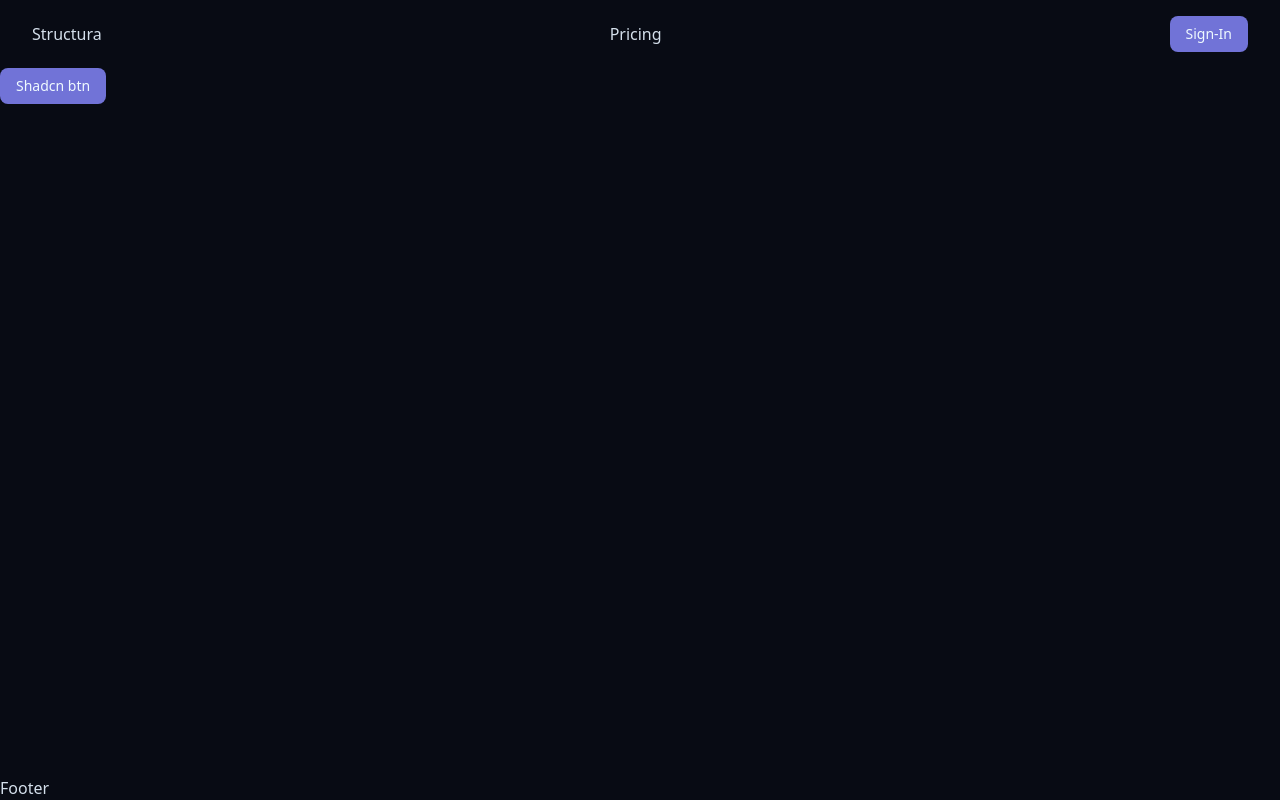
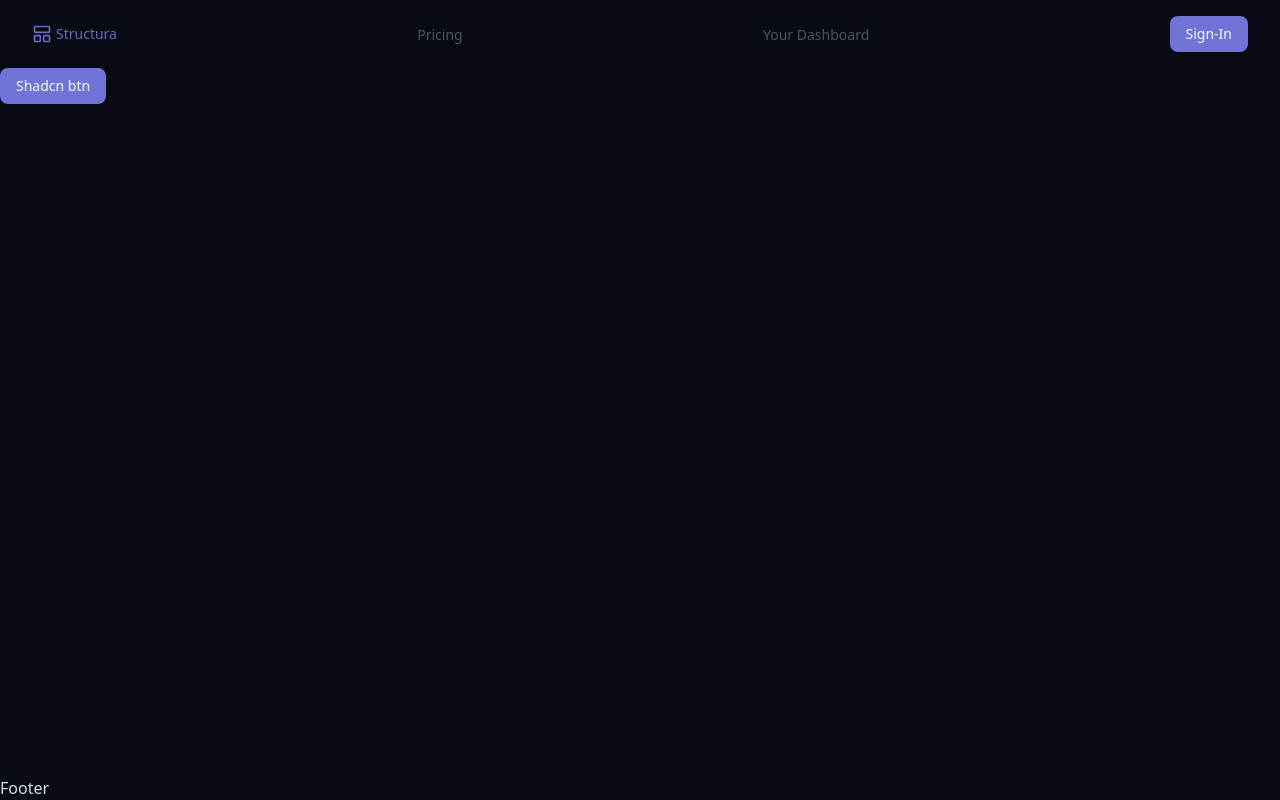
Before and after one commit to sanskriti2005/structura, a Next.js app: page / in a window 1280 px wide. Built offline with nearby package versions, Linux system fonts and the light colour scheme.

Commit message:
styled the navbar

```diff
--- a/src/components/common/Header.tsx
+++ b/src/components/common/Header.tsx
@@ -1,14 +1,37 @@
 import Link from "next/link";
-import { Button } from '@/components/ui/button';
+import { Button } from "@/components/ui/button";
+import { LayoutPanelTop } from "lucide-react";
+import NavLink from "./nav-link";
 
 export default function Header() {
+  const isLoggedIn = false;
   return (
     <nav className="container flex items-center justify-between py-4 px-4 lg:px-8  mx-auto">
-            <div><Link href='/'>Structura</Link></div>
-            <div><Link href="/#pricing">Pricing</Link></div>
       <div>
+        <NavLink href="/" className="flex flex-row gap-1 items-center">
+          <LayoutPanelTop className="h-5 w-5 hover:rotate-12 tranform transition duration-300 ease-in-out" />
+          Structura
+        </NavLink>
+      </div>
+      <div>
+        <NavLink href="/pricing">Pricing</NavLink>
+      </div>
+      {/* Should I make this a protectde route or should I make this route available selectively based on Login or not? */}
+      {/* TODO: Make the decision above */}
+      <div>
+        <NavLink href="/dashboard">Your Dashboard</NavLink>
+      </div>
+      {isLoggedIn ? (
+        <div className="flex gap-2 items-center">
+          <NavLink href="/structure">Deconstruct</NavLink>
+          <div>Pro</div>
+          <Button>Sign out</Button>
+        </div>
+      ) : (
+        <div className="hidden sm:block">
           <Button>Sign-In</Button>
         </div>
+      )}
     </nav>
   );
 }
--- /dev/null
+++ b/src/components/common/nav-link.tsx
@@ -0,0 +1,30 @@
+"use client";
+
+import { cn } from "@/lib/utils";
+import Link from "next/link";
+import { usePathname } from "next/navigation";
+
+export default function NavLink({
+  children,
+  href,
+  className,
+}: {
+  href: string;
+  children: React.ReactNode;
+  className?: string;
+}) {
+  const pathname = usePathname();
+  const isActive = pathname === href || (href !== "/" && pathname.startsWith(href));
+  return (
+    <Link
+      href={href}
+      className={cn(
+        "transition-colors sm:text-sm md:text-sm duration-200 text-gray-600 hover:text-[#686ac7]",
+        className,
+        isActive && "text-[#686ac7]"
+      )}
+    >
+      {children}
+    </Link>
+  );
+}
```
Lines whose indentation alone changed are shown as unchanged.
